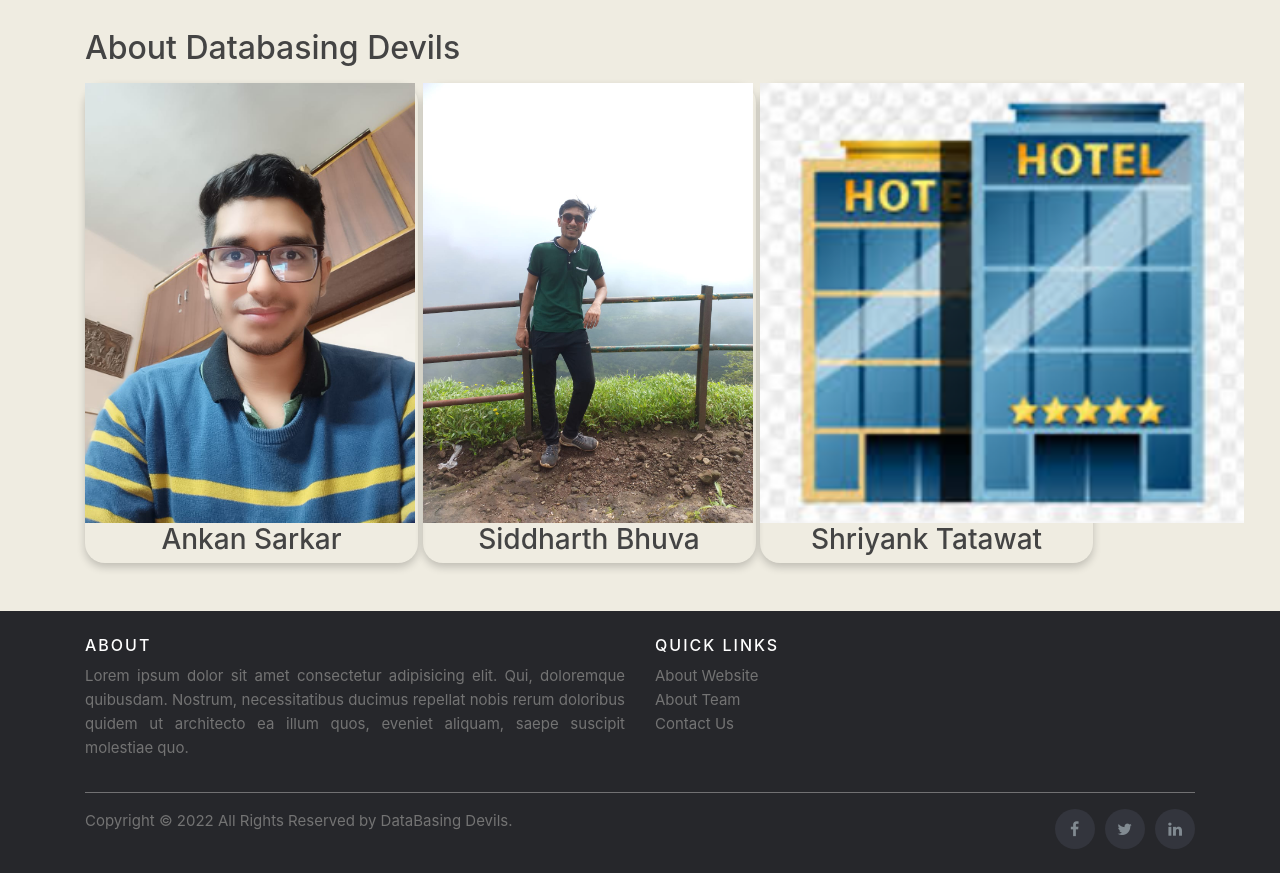
After one commit to AnkanSarkar007/SSL-Project, a Django app: page /about/ in a window 1280 px wide. The commit adds this page. Shown: the part 351-1224 px from the top of the page. Run offline with Django 4.2, Linux system fonts and the light colour scheme; parts of the project's set-up code (start-up, migrations or seed data) failed here and were passed over; some libraries are stand-ins or nearby versions.

Commit message:
added 12

```diff
--- /dev/null
+++ b/blog/templates/blog/about.html
@@ -0,0 +1,10 @@
+{% extends 'blog/base.html' %}
+{% block content %}
+<h2 class='mb-3'>About Databasing Devils</h2>
+<div>
+  <div class="venue-type hotel" style="height:480px;"><img src='../media/ankan.jpeg' height=440><h3 align='center'>Ankan Sarkar</h3></div>
+  <div class="venue-type restro" style="height:480px;"><img src='../media/bhuva.jpeg' height=440><h3 align='center'>Siddharth Bhuva</h3></div>
+  <div class="venue-type theatre" style="height:480px;"><img src='../media/hotel_icon.png' height=440><h3 align='center'>Shriyank Tatawat</h3></div>
+</div>
+<br><br>
+{% endblock content %}
--- a/blog/templates/blog/base.html
+++ b/blog/templates/blog/base.html
@@ -85,7 +85,7 @@
           <h6>Quick Links</h6>
           <ul class="footer-links">
             <li><a href="#">About Website</a></li>
-            <li><a href="#">About Team</a></li>
+            <li><a href="{% url 'about' %}">About Team</a></li>
             <li><a href="#">Contact Us</a></li>
           </ul>
         </div>
@@ -96,7 +96,7 @@
       <div class="row">
         <div class="col-md-8 col-sm-6 col-xs-12">
           <p class="copyright-text">Copyright &copy; 2022 All Rights Reserved by
-            <a href="#">DataBasing Devils</a>.
+            <a href="{% url 'about' %}">DataBasing Devils</a>.
           </p>
         </div>
 
--- a/blog/urls.py
+++ b/blog/urls.py
@@ -9,4 +9,5 @@ urlpatterns = [
     path('post/new/', PostCreateView.as_view(), name='post-create'),
     path('post/<int:pk>/update/', PostUpdateView.as_view(), name='post-update'),
     path('post/<int:pk>/delete/', PostDeleteView.as_view(), name='post-delete'),
+    path('about/', views.about, name='about')
 ]
--- a/blog/views.py
+++ b/blog/views.py
@@ -6,6 +6,9 @@ from django.views.generic import ListView, DetailView, CreateView, UpdateView, D
 from venue.models import Hangout
 import decimal
 from django.template.defaulttags import register
+
+def about(request):
+    return render(request, 'blog/about.html')
 
 class PostListView(ListView):
     model = Post
--- a/venue/templates/venue/venue_posts.html
+++ b/venue/templates/venue/venue_posts.html
@@ -28,6 +28,12 @@
         </div>
       </article>
     {% endfor %}
+    <h2 class='mb-3'>Want to add more Reviews?</h2>
+    {% if posts|length != 0 %}
+    <a class = 'btn btn-outline-secondary' href='{% url 'post-create' %}'>Yes</a><br><br>
+    {% else %}
+    <a class = 'btn btn-outline-secondary' href='{% url 'post-create' %}' style='margin-bottom:200px;'>Yes</a><br><br>
+    {% endif %}
     <div align='center'>
       {% if is_paginated %}
         {% if page_obj.has_previous %}
```
Also changed, not shown: db.sqlite3, media/ankan.jpeg (added), media/bhuva.jpeg (added).
